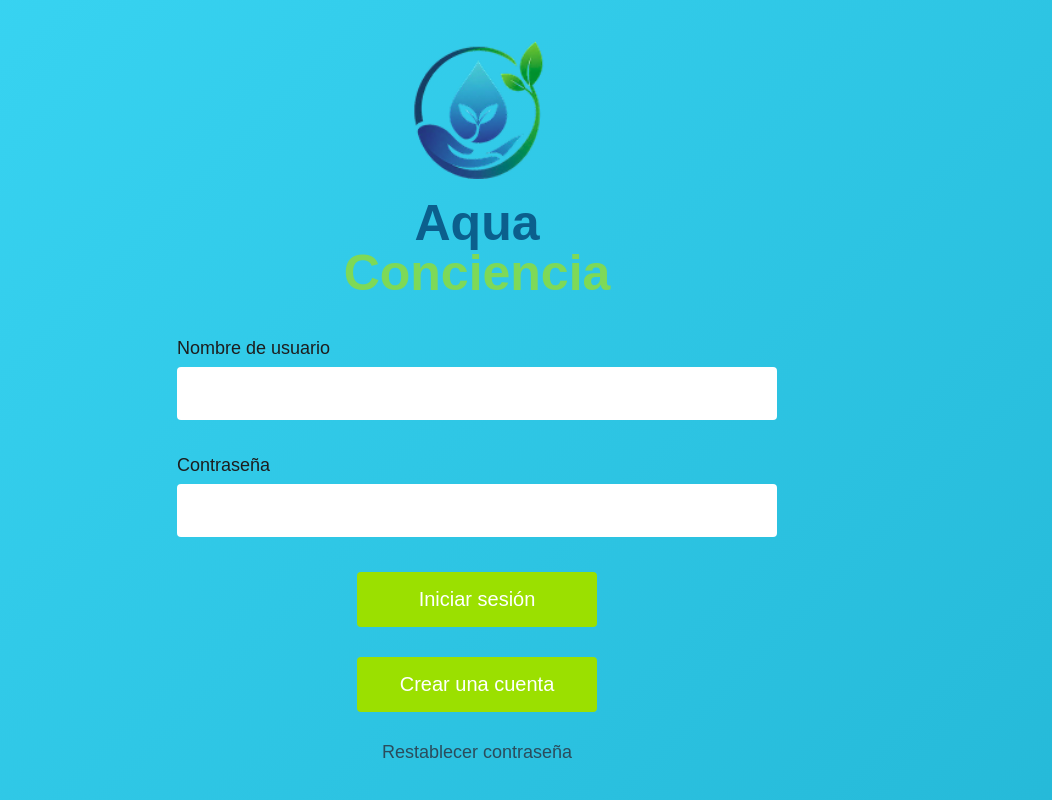
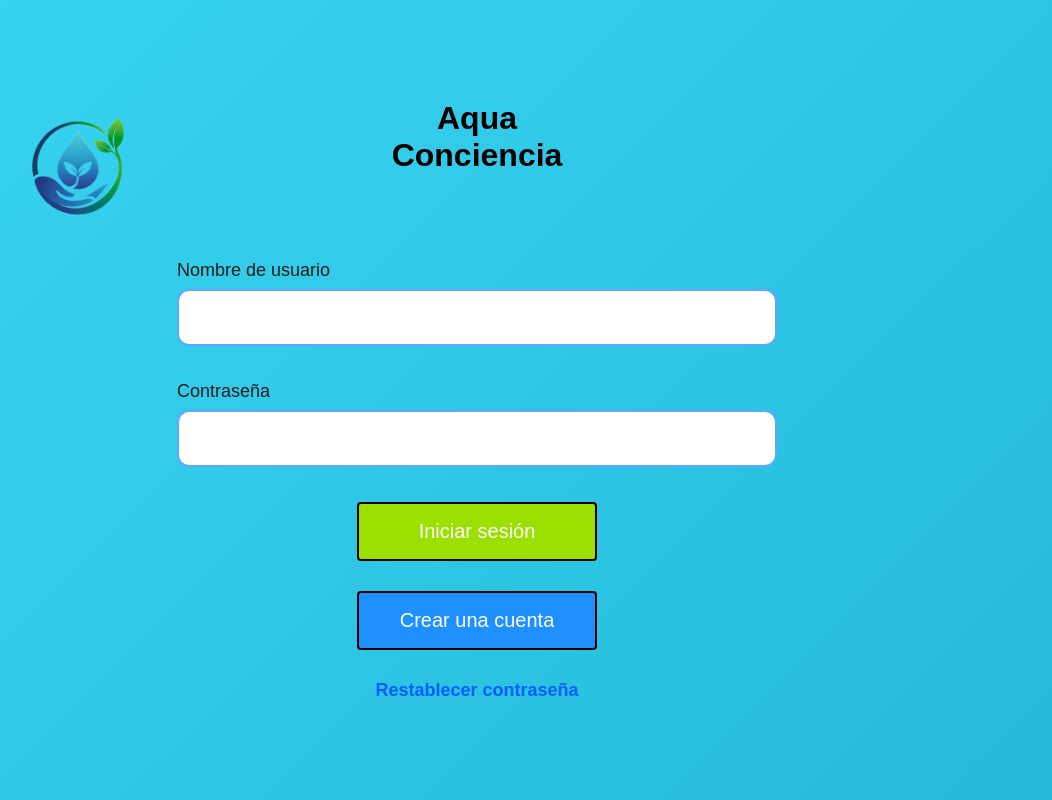
Before and after one commit to V1ct4r/Aqua_Conciencia, a Django app: page / in a window 1280 px wide. Shown: the whole page, without its empty margins (163-1215 px from the left). Run offline with Django 5.2, Linux system fonts and the light colour scheme.

Commit message:
Actualización diseño login

```diff
--- a/inicio/static/css/login.css
+++ b/inicio/static/css/login.css
@@ -18,24 +18,34 @@
     text-align:center;
 }
 
-.logo{
-    width:140px;
-    margin-bottom:15px;
+/* LOGO Y TITULO */
+
+.logo-area{
+    position:relative;
+    width:700px;
+    height:130px;
+    margin-bottom:30px;
 }
 
-.titulo{
-    font-size:50px;
-    margin-bottom:40px;
-    line-height:1;
+.logo{
+    width:100px;
+    height:auto;
+    position:absolute;
+    left:-100px;
+    top:50%;
+    transform:translateY(-50%);
 }
 
-.azul{
-    color:#0b5f8d;
+.logo-titulo{
+    width:220px;
+    height:auto;
+    position:absolute;
+    left:50%;
+    top:50%;
+    transform:translate(-50%,-50%);
 }
 
-.verde{
-    color:#7ed957;
-}
+/* FORMULARIO */
 
 .formulario{
     display:flex;
@@ -54,34 +64,54 @@
 .formulario input{
     width:600px;
     padding:16px;
-    border:none;
-    border-radius:4px;
+    font-size:18px;
+
+    background:white;
+
+    border:2px solid #5fa8ff;
+    border-radius:12px;
+
+    outline:none;
     margin-bottom:35px;
-    font-size:18px;
 }
+
+.formulario input:focus{
+    border-color:#2b7cff;
+    box-shadow:0 0 6px rgba(43,124,255,0.4);
+}
+
+/* BOTON INICIAR SESION */
 
 .btn-login{
     width:240px;
     padding:16px;
     background:#9be000;
     color:white;
-    border:none;
+
+    border:2px solid black;
     border-radius:4px;
+
     font-size:20px;
     cursor:pointer;
     margin-bottom:20px;
 }
 
+/* BOTON CREAR CUENTA */
+
 .btn-crear{
     width:240px;
     padding:16px;
-    background:#9be000;
+    background:#1e90ff;
     color:white;
-    border:none;
+
+    border:2px solid black;
     border-radius:4px;
+
     font-size:20px;
     cursor:pointer;
 }
+
+/* ACCIONES */
 
 .acciones{
     margin-top:10px;
@@ -91,8 +121,9 @@
     display:block;
     margin-top:30px;
     text-decoration:none;
-    color:#2b4c5c;
+    color:#005eff;
     font-size:18px;
+    font-weight:bold;
 }
 
 .restablecer:hover{
```
Also changed, not shown: inicio/templates/inicio/login.html (+10 -6 lines), db.sqlite3, inicio/static/css/titulo.png (added).
